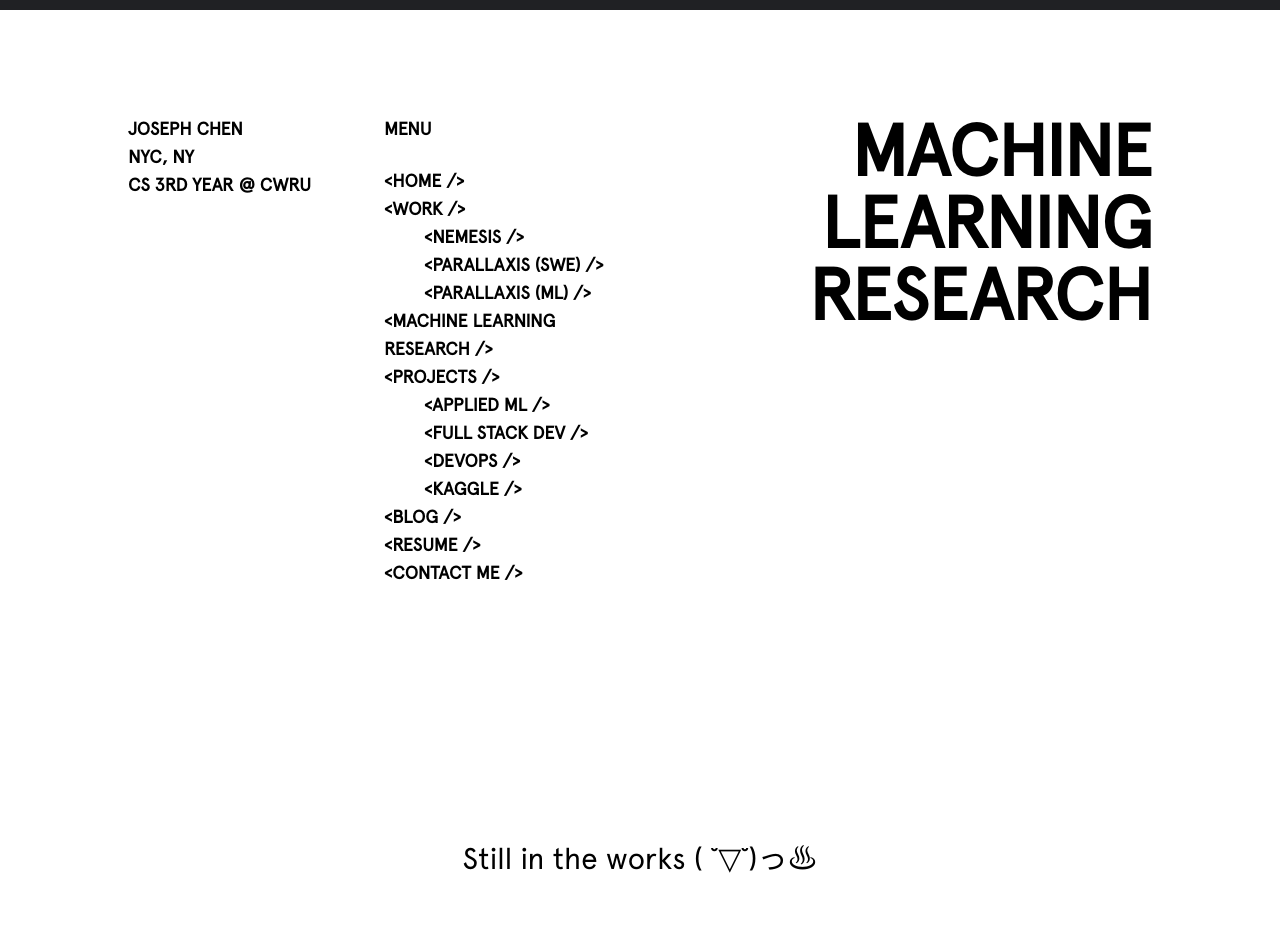
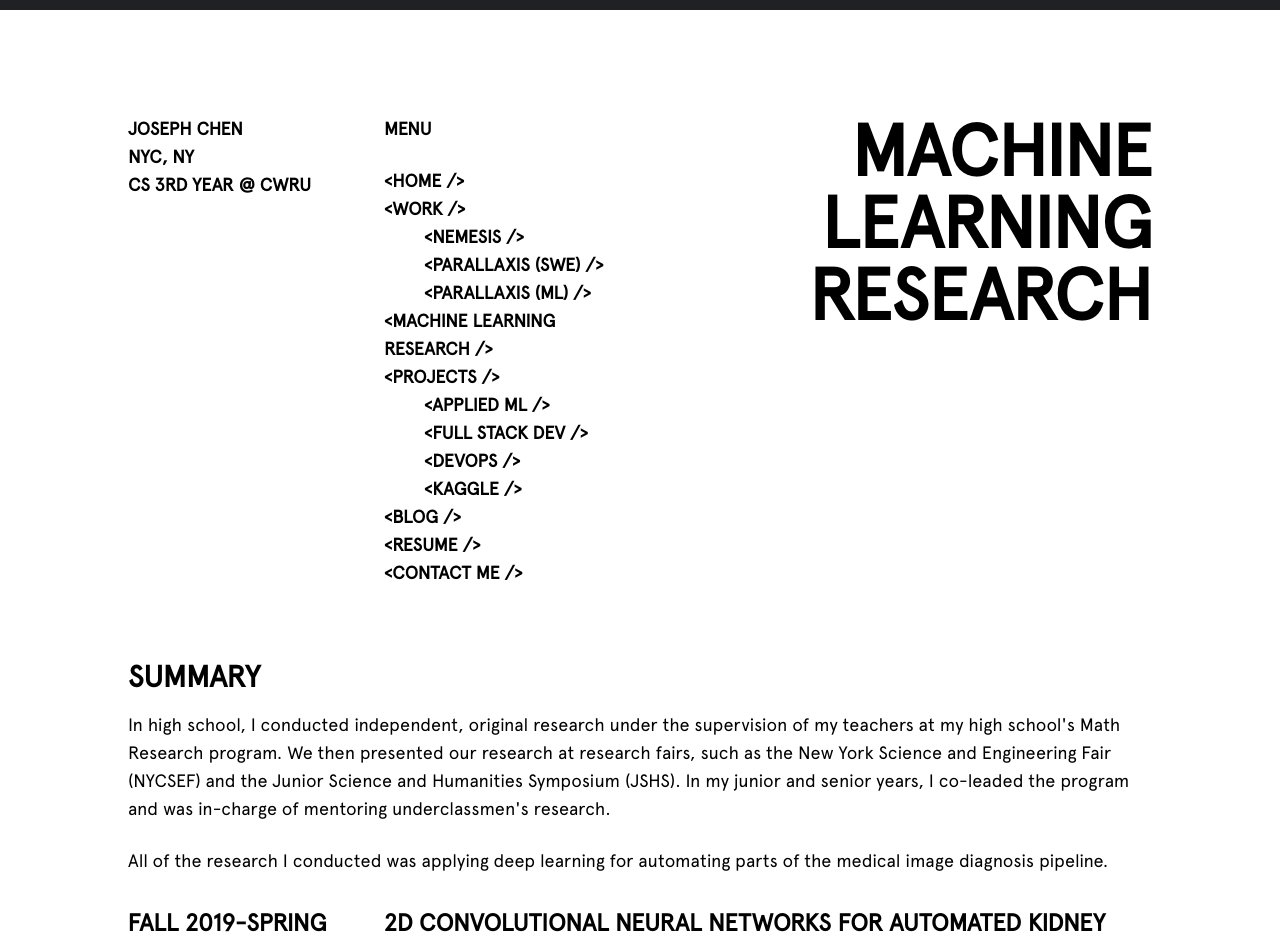
Before and after one commit to jchen42703/jchen42703.github.io, a React (Create React App) app in the folder v2/: page /research in a window 1280 px wide. Shown: the top 943 px of the page. Built offline with nearby package versions, Linux system fonts and the light colour scheme.

Commit message:
Integrated senior year experience

```diff
--- a/v2/src/views/research/ResearchExperience.tsx
+++ b/v2/src/views/research/ResearchExperience.tsx
@@ -1,6 +1,8 @@
 import { motion, Variants } from "framer-motion";
+import SlideIntoViewAnimation from "../../components/animations/SlideIntoView";
 import UppercasedText from "../../components/text/UppercasedText";
 import Welcome from "../../components/Welcome";
+import HSSeniorYearResearch from "./HSSeniorYearResearch";
 
 /**
  * Research Experience Component
@@ -33,8 +35,31 @@ function ResearchExperience() {
 					</motion.div>
 				))}
 			</Welcome>
-			<div className="flex flex-col justify-center items-center h-[50vh] w-full text-3xl">
-				Still in the works ( ˘▽˘)っ♨{" "}
+			<div className="content-container-no-top">
+				<UppercasedText
+					text={"Summary"}
+					bold={true}
+					classes={"text-3xl"}
+				></UppercasedText>
+				<p className="mt-4">
+					In high school, I conducted independent, original research
+					under the supervision of my teachers at my high school's
+					Math Research program. We then presented our research at
+					research fairs, such as the New York Science and Engineering
+					Fair (NYCSEF) and the Junior Science and Humanities
+					Symposium (JSHS). In my junior and senior years, I co-leaded
+					the program and was in-charge of mentoring underclassmen's
+					research.
+				</p>
+				<br />
+				<p>
+					All of the research I conducted was applying deep learning
+					for automating parts of the medical image diagnosis
+					pipeline.
+				</p>
+				<SlideIntoViewAnimation>
+					<HSSeniorYearResearch></HSSeniorYearResearch>
+				</SlideIntoViewAnimation>
 			</div>
 		</div>
 	);
```
